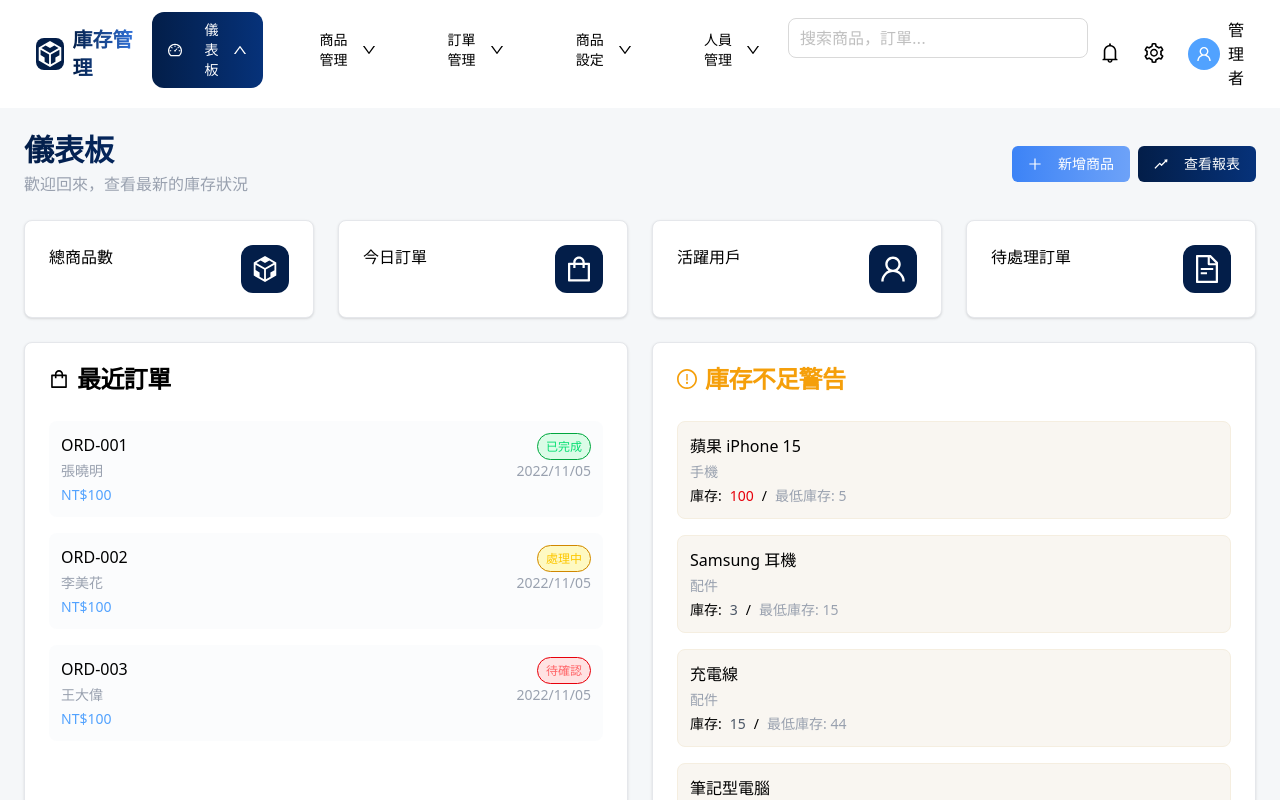
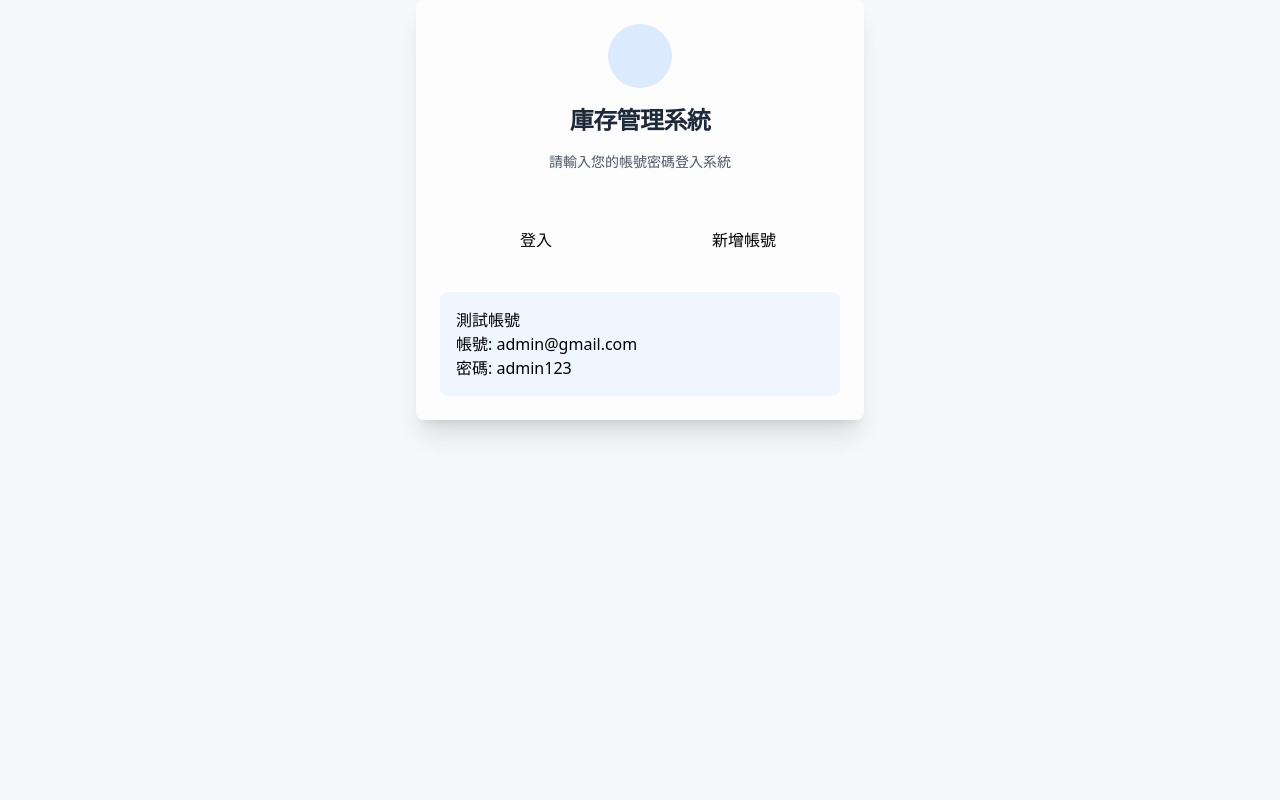
Before and after one commit to san257718/item-frontend, a Next.js app: page / in a window 1280 px wide. Shown: the top 800 px of the page. Built offline with nearby package versions, Linux system fonts and the light colour scheme.

Commit message:
fix: 調整layout, 新增middleware

```diff
--- a/package.json
+++ b/package.json
@@ -11,10 +11,12 @@
   "dependencies": {
     "@ant-design/icons": "^5.6.1",
     "antd": "^5.26.4",
+    "axios": "^1.10.0",
     "next": "15.3.5",
     "postcss": "^8.5.6",
     "react": "^19.0.0",
-    "react-dom": "^19.0.0"
+    "react-dom": "^19.0.0",
+    "zustand": "^5.0.6"
   },
   "devDependencies": {
     "@eslint/eslintrc": "^3",
--- /dev/null
+++ b/src/api/dashboard.ts
@@ -0,0 +1,20 @@
+import jsonApi from "../util/utilAxions";
+
+export const getDashboard = async () => {
+  const response = await jsonApi.get("/api/total_number_of_products");
+  return response.data;
+};
+
+export const login = async (email: string, password: string) => {
+  const response = await jsonApi.post('/api/login', {
+    email,
+    password,
+  });
+
+  return response;
+};
+
+export const logout = async () => {
+  const response = await jsonApi.post('/api/logout');
+  return response.data;
+};
--- /dev/null
+++ b/src/app/ClientLayout.tsx
@@ -0,0 +1,34 @@
+// app/ClientLayout.tsx
+"use client";
+
+import { useLayoutStore } from "@/store/layoutStore";
+
+import Login from "./Login/page";
+import Header from "@/components/header/page";
+import Footer from "@/components/footer/page";
+
+export default function ClientLayout({
+  children,
+}: {
+  children: React.ReactNode;
+}) {
+  const { isAuthenticated, hasHydrated } = useLayoutStore();
+
+  if(!hasHydrated) {
+    return <div>Loading...</div>;
+  }
+
+  return (
+    <div className="min-h-screen flex flex-col w-full bg-[#f5f7f9]">
+      {isAuthenticated ? (
+        <>
+          <Header />
+          <main className="flex-1 overflow-auto p-6">{children}</main>
+          <Footer />
+        </>
+      ) : (
+        <Login />
+      )}
+    </div>
+  );
+}
--- a/src/app/Dashboard/page.tsx
+++ b/src/app/Dashboard/page.tsx
@@ -1,3 +1,5 @@
+'use client'
+
 import {
   CodeSandboxOutlined,
   ExclamationCircleOutlined,
@@ -8,6 +10,8 @@ import {
   UserOutlined,
 } from "@ant-design/icons";
 import StateHandling from "@/components/state-handling/page";
+import { useEffect } from "react";
+import { getDashboard } from "@/api/dashboard";
 
 export default function Dashboard() {
   const card = [
--- /dev/null
+++ b/src/app/Login/page.tsx
@@ -0,0 +1,108 @@
+"use client";
+
+import { login } from "@/api/dashboard";
+import { useLayoutStore } from "@/store/layoutStore";
+import { useState } from "react";
+export default function Login() {
+  const [addOpen, setAddOpen] = useState<boolean>(false);
+  const [email, setEmail] = useState("");
+  const [password, setPassword] = useState("");
+  const [error, setError] = useState<string>("");
+  const setAuthenticated = useLayoutStore((state) => state.setAuthenticated);
+
+  const handleModalOpen = () => {
+    setAddOpen(true);
+  };
+
+  const headleModalClose = () => {
+    setAddOpen(false);
+  };
+
+  const handleLogin = async () => {
+    // // 簡單的登入驗證
+    // if (username === 'admin@gmail.com' && password === 'admin123') {
+    //   // 設置登入狀態
+    //   localStorage.setItem('isAuthenticated', 'true');
+    //   // 跳轉到後台首頁
+    //   navigate('/admin/dashboard', { replace: true });
+    // } else {
+    //   setError('帳號或密碼錯誤');
+    // }
+
+    try {
+      const response = await login("admin@ggg.com", "admin");
+      localStorage.setItem("token", response.data.token);
+      console.log(document.cookie);
+
+      setAuthenticated(true);
+    } catch (error) {
+      console.log(error);
+    }
+  };
+
+  return (
+    <div className="w-full min-h-full flex justify-center items-center">
+      <div className="max-w-md w-full flex justify-center bg-[#fffc] rounded-lg shadow-xl">
+        <div className="w-full">
+          <div className="flex flex-col text-center space-y-4 p-6">
+            <div className="flex justify-center items-center">
+              <div className="w-16 h-16 bg-[#dbeafe] flex items-center justify-center rounded-full">
+                {/* <ShieldIcon fontSize="large" color="action" /> */}
+              </div>
+            </div>
+            <h3 className="tracking-tight font-bold text-2xl text-gray-800">
+              庫存管理系統
+            </h3>
+            <p className="text-sm text-gray-600">請輸入您的帳號密碼登入系統</p>
+          </div>
+          <div className="flex flex-col space-y-4 p-6 pt-0">
+            <div className="w-full flex justify-center items-center">
+              {/* <TextField
+                id="email"
+                label="email"
+                variant="outlined"
+                size="small"
+                sx={{ width: '45ch' }}
+                slotProps={{
+                  input: {
+                    startAdornment: <PersonIcon color="action" />,
+                  },
+                }}
+                value={email}
+                onChange={(e) => setEmail(e.target.value)}
+                error={!!error}
+              /> */}
+            </div>
+            <div className="w-full flex justify-center">
+              {/* <TextField
+                id="password"
+                label="password"
+                type="password"
+                variant="outlined"
+                size="small"
+                sx={{ width: '45ch' }}
+                value={password}
+                onChange={(e) => setPassword(e.target.value)}
+                error={!!error}
+              /> */}
+            </div>
+            <div className="flex space-x-2 gap-2">
+              <button className="flex-1" onClick={handleLogin}>
+                登入
+              </button>
+              <button className="flex-1" onClick={handleModalOpen}>
+                新增帳號
+              </button>
+            </div>
+
+            <div className="mt-6 p-4 bg-blue-50 rounded-lg">
+              <h4>測試帳號</h4>
+              <p>帳號: admin@gmail.com</p>
+              <p>密碼: admin123</p>
+            </div>
+          </div>
+        </div>
+      </div>
+    </div>
+  );
+}
--- a/src/app/layout.tsx
+++ b/src/app/layout.tsx
@@ -1,19 +1,17 @@
-import Header from "@/components/header/page";
+import ClientLayout from "./ClientLayout";
 import "./globals.css";
-import Footer from "@/components/footer/page";
-
 export default function RootLayout({
   children,
 }: Readonly<{
   children: React.ReactNode;
 }>) {
+
+
   return (
     <html lang="en">
       <body suppressHydrationWarning>
         <div className="min-h-screen flex flex-col w-full bg-[#f5f7f9]">
-          <Header />
-          <div className="flex-1 overflow-auto p-6">{children}</div>
-          <Footer />
+          <ClientLayout>{children}</ClientLayout>
         </div>
       </body>
     </html>
--- /dev/null
+++ b/src/middleware/middleware.ts
@@ -0,0 +1,26 @@
+// import { NextRequest, NextResponse } from "next/server";
+
+// // 你可以自訂要保護的路徑
+// const protectedRoutes = ["/"];
+
+// export function middleware(request: NextRequest) {
+//   const token = request.cookies.get("token")?.value;
+
+//   const { pathname } = request.nextUrl;
+
+//   const isProtected = protectedRoutes.some((route) =>
+//     pathname.startsWith(route)
+//   );
+
+//   if (isProtected && !token) {
+//     const loginUrl = new URL("/Login", request.url);
+//     return NextResponse.redirect(loginUrl);
+//   }
+
+//   return NextResponse.next();
+// }
+
+// // 限定 middleware 運行的路徑
+// export const config = {
+//   matcher: ["/dashboard/:path*", "/products/:path*", "/admin/:path*"],
+// };
--- /dev/null
+++ b/src/store/layoutStore.ts
@@ -0,0 +1,27 @@
+// store/layoutStore.ts
+import { create } from "zustand";
+import { persist } from "zustand/middleware";
+
+interface LayoutState {
+  isAuthenticated: boolean;
+  setAuthenticated: (auth: boolean) => void;
+  hasHydrated: boolean;
+  setHasHydrated: (state: boolean) => void;
+}
+
+export const useLayoutStore = create<LayoutState>()(
+  persist(
+    (set) => ({
+      isAuthenticated: false,
+      setAuthenticated: (auth) => set({ isAuthenticated: auth }),
+      hasHydrated: false,
+      setHasHydrated: (state) => set({ hasHydrated: state }),
+    }),
+    {
+      name: "auth-storage",
+      onRehydrateStorage: () => (state) => {
+        state?.setHasHydrated(true);
+      },
+    }
+  )
+);
--- /dev/null
+++ b/src/util/utilAxions.ts
@@ -0,0 +1,20 @@
+import axios from 'axios';
+
+const baseURL = 'http://localhost:5000';
+export const jsonApi = axios.create({
+  baseURL,
+  headers: {
+    'Content-Type': 'application/json',
+  },
+  withCredentials: true,
+  timeout: 5000,
+});
+
+jsonApi.interceptors.request.use(
+  (config) => {
+    return config;
+  },
+  (error) => Promise.reject(error)
+);
+
+export default jsonApi;
```
Also changed, not shown: 1 other file (tests, documents, lock files or other folders).
